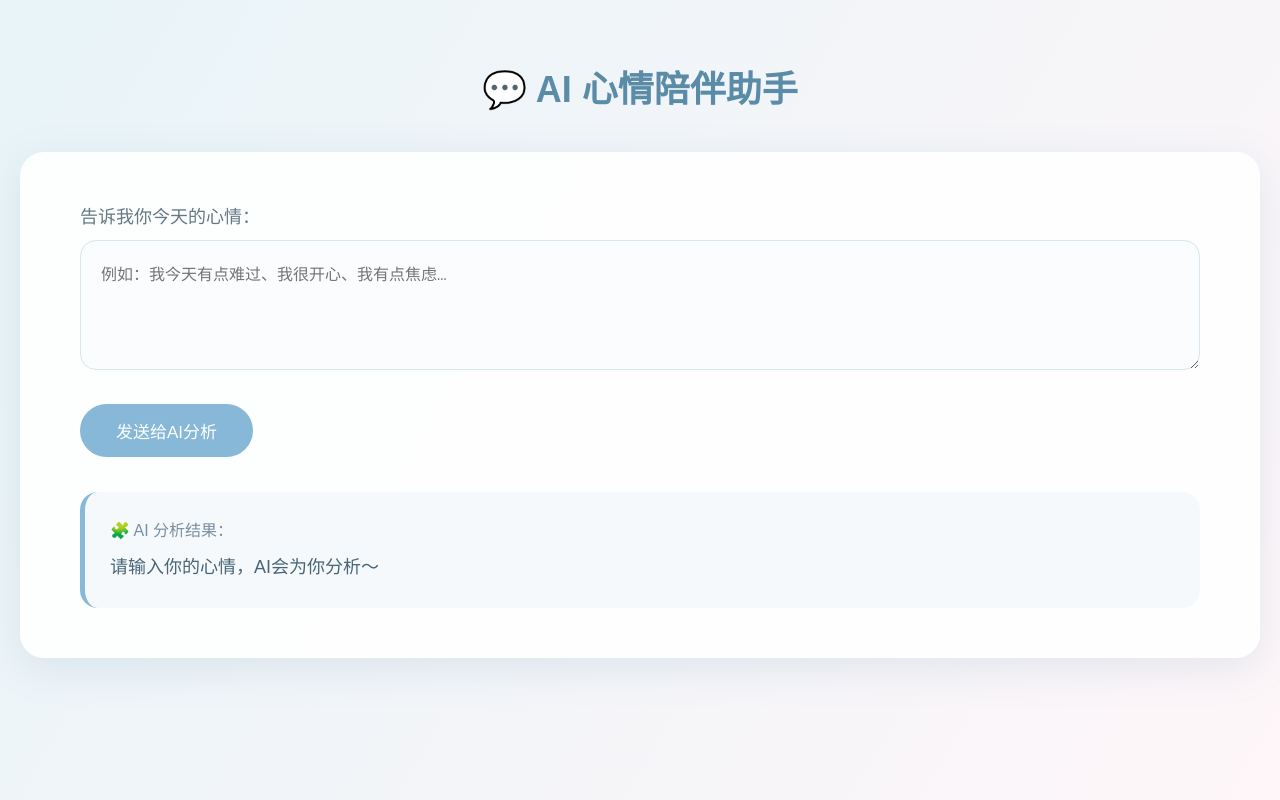
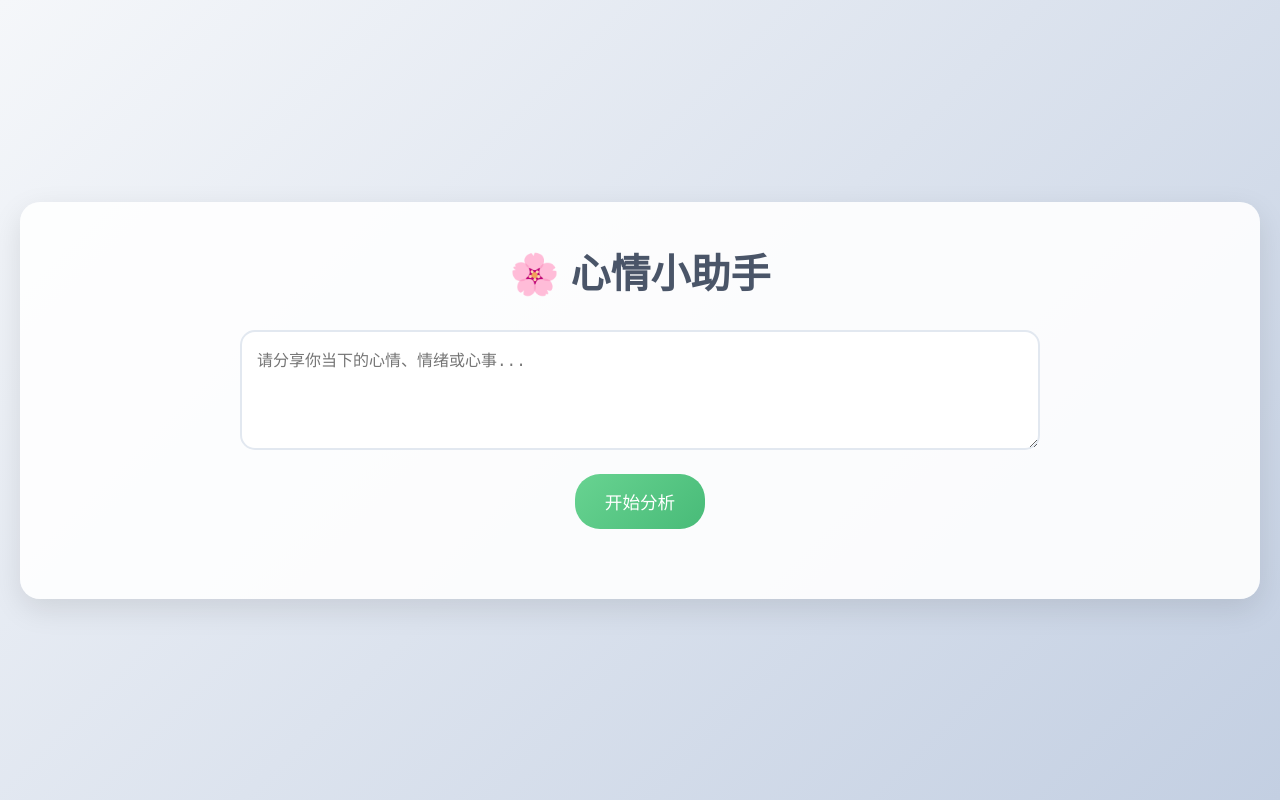
Before and after one commit to sumi07020803-cyber/test-vercel-site, a website: page index.html in a window 1280 px wide. Drawn offline with Linux system fonts and the light colour scheme.

Commit message:
AI生成心情分析网页

```diff
--- a/index.html
+++ b/index.html
@@ -3,160 +3,218 @@
 <head>
     <meta charset="UTF-8">
     <meta name="viewport" content="width=device-width, initial-scale=1.0">
-  <title>心情AI小助手 · 温柔陪伴</title>
+    <title>心情小助手</title>
     <style>
         * {
             margin: 0;
             padding: 0;
             box-sizing: border-box;
         }
-
         body {
-      font-family: "Microsoft YaHei", sans-serif;
-      background: linear-gradient(120deg, #e8f4f8, #fef6f9);
+            font-family: 'Arial', sans-serif;
+            background: linear-gradient(135deg, #f5f7fa 0%, #c3cfe2 100%);
             min-height: 100vh;
-      padding: 60px 20px;
+            display: flex;
+            justify-content: center;
+            align-items: center;
+            padding: 20px;
         }
-
-    /* 1440px 宽屏 */
         .container {
-      width: 1440px;
-      margin: 0 auto;
+            max-width: 1440px;
+            width: 100%;
+            background: rgba(255, 255, 255, 0.9);
+            border-radius: 20px;
+            box-shadow: 0 10px 30px rgba(0, 0, 0, 0.1);
+            padding: 40px;
+            text-align: center;
         }
-
-    .title {
-      text-align: center;
-      font-size: 36px;
-      color: #5a8ca8;
-      margin-bottom: 40px;
+        h1 {
+            color: #4a5568;
+            margin-bottom: 30px;
+            font-size: 2.5rem;
         }
-
-    .card {
-      background: rgba(255,255,255,0.9);
-      border-radius: 24px;
-      padding: 50px 60px;
-      box-shadow: 0 10px 40px rgba(90,140,168,0.15);
-    }
-
-    .chat-box {
+        .input-group {
             margin-bottom: 30px;
         }
-
-    label {
-      font-size: 18px;
-      color: #667885;
-      margin-bottom: 12px;
-      display: block;
+        textarea {
+            width: 100%;
+            max-width: 800px;
+            height: 120px;
+            padding: 15px;
+            border: 2px solid #e2e8f0;
+            border-radius: 15px;
+            font-size: 1rem;
+            resize: vertical;
+            outline: none;
+            transition: border-color 0.3s;
         }
-
-    #moodInput {
-      width: 100%;
-      height: 130px;
-      border: 1px solid #d8e6ee;
-      border-radius: 16px;
+        textarea:focus {
+            border-color: #68d391;
+        }
+        button {
+            background: linear-gradient(135deg, #68d391, #48bb78);
+            color: white;
+            border: none;
+            padding: 15px 30px;
+            border-radius: 25px;
+            font-size: 1.1rem;
+            cursor: pointer;
+            transition: transform 0.2s, box-shadow 0.2s;
+            margin-top: 20px;
+        }
+        button:hover {
+            transform: translateY(-2px);
+            box-shadow: 0 5px 15px rgba(72, 187, 120, 0.3);
+        }
+        button:disabled {
+            background: #a0aec0;
+            cursor: not-allowed;
+            transform: none;
+        }
+        .output {
+            margin-top: 30px;
             padding: 20px;
-      font-size: 16px;
-      background: #fafcfe;
-      outline: none;
+            background: #f7fafc;
+            border-radius: 15px;
+            border-left: 5px solid #68d391;
+            text-align: left;
+            max-width: 800px;
+            margin-left: auto;
+            margin-right: auto;
         }
-
-    #sendBtn {
-      padding: 14px 36px;
-      background: #87b8d8;
-      color: #fff;
-      border: none;
-      border-radius: 30px;
-      font-size: 17px;
-      cursor: pointer;
-      transition: 0.3s;
-    }
-
-    #sendBtn:hover {
-      background: #69a2c7;
-    }
-
-    /* AI 回复区域 */
-    .answer-box {
-      margin-top: 35px;
-      padding: 25px;
-      background: #f5f9fc;
-      border-radius: 18px;
-      border-left: 5px solid #87b8d8;
-    }
-
-    .answer-title {
-      font-size: 16px;
-      color: #7a8fa0;
+        .output h3 {
+            color: #2d3748;
             margin-bottom: 10px;
         }
-
-    #aiAnswer {
-      font-size: 18px;
-      color: #4a6577;
-      line-height: 1.8;
+        .output p {
+            color: #4a5568;
+            line-height: 1.6;
         }
-
-    /* 小于1440px自动适配 */
-    @media (max-width: 1440px) {
-      .container { width: 100%; }
+        .loading {
+            display: none;
+            text-align: center;
+            margin-top: 20px;
+        }
+        .spinner {
+            border: 4px solid #f3f3f3;
+            border-top: 4px solid #68d391;
+            border-radius: 50%;
+            width: 40px;
+            height: 40px;
+            animation: spin 1s linear infinite;
+            margin: 0 auto 10px;
+        }
+        @keyframes spin {
+            0% { transform: rotate(0deg); }
+            100% { transform: rotate(360deg); }
+        }
+        .error {
+            color: #e53e3e;
+            background: #fed7d7;
+            padding: 15px;
+            border-radius: 10px;
+            margin-top: 20px;
+            max-width: 800px;
+            margin-left: auto;
+            margin-right: auto;
+        }
+        @media (max-width: 768px) {
+            .container {
+                padding: 20px;
+            }
+            h1 {
+                font-size: 2rem;
+            }
+            textarea {
+                height: 100px;
+            }
+            button {
+                padding: 12px 25px;
+                font-size: 1rem;
+            }
         }
     </style>
 </head>
-
 <body>
     <div class="container">
-    <h2 class="title">💬 AI 心情陪伴助手</h2>
-
-    <div class="card">
-      <div class="chat-box">
-        <label>告诉我你今天的心情：</label>
-        <textarea id="moodInput" placeholder="例如：我今天有点难过、我很开心、我有点焦虑…"></textarea>
+        <h1>🌸 心情小助手</h1>
+        <div class="input-group">
+            <textarea id="moodInput" placeholder="请分享你当下的心情、情绪或心事..."></textarea>
+            <br>
+            <button id="analyzeBtn" onclick="analyzeMood()">开始分析</button>
         </div>
-
-      <button id="sendBtn" onclick="askAI()">发送给AI分析</button>
-
-      <div class="answer-box">
-        <div class="answer-title">🧩 AI 分析结果：</div>
-        <div id="aiAnswer">请输入你的心情，AI会为你分析～</div>
+        <div class="loading" id="loading">
+            <div class="spinner"></div>
+            <p>AI正在温柔地分析你的心情...</p>
         </div>
+        <div class="output" id="output" style="display: none;">
+            <h3>💕 AI的陪伴</h3>
+            <p id="responseText"></p>
+        </div>
+        <div class="error" id="error" style="display: none;">
+            <p id="errorText"></p>
         </div>
     </div>
 
     <script>
-    // 核心：调用免费AI接口分析心情
-    async function askAI() {
-      const text = document.getElementById("moodInput").value.trim();
-      const aiAnswer = document.getElementById("aiAnswer");
-
-      if (!text) {
-        aiAnswer.innerText = "请先输入你的心情哦～";
+        async function analyzeMood() {
+            const input = document.getElementById('moodInput').value.trim();
+            if (!input) {
+                showError('请先输入你的心情哦~');
                 return;
             }
 
-      aiAnswer.innerText = "AI正在思考中...";
+            const btn = document.getElementById('analyzeBtn');
+            const loading = document.getElementById('loading');
+            const output = document.getElementById('output');
+            const error = document.getElementById('error');
+
+            btn.disabled = true;
+            loading.style.display = 'block';
+            output.style.display = 'none';
+            error.style.display = 'none';
 
             try {
-        const response = await fetch("https://api.aifree.site/v1/chat", {
-          method: "POST",
-          headers: { "Content-Type": "application/json" },
+                const response = await fetch('https://api-inference.huggingface.co/models/microsoft/DialoGPT-medium', {
+                    method: 'POST',
+                    headers: {
+                        'Content-Type': 'application/json',
+                    },
                     body: JSON.stringify({
-            model: "gpt-3.5-turbo",
-            messages: [
-              {
-                role: "system",
-                content: "你是一个温柔的心情陪伴AI，用户告诉你心情，你要温柔分析原因，并给予安慰和鼓励，语气温暖、简短、治愈。"
+                        inputs: {
+                            past_user_inputs: [],
+                            generated_responses: [],
+                            text: `用户的心情：${input}。请作为温柔的AI助手，分析用户的情绪原因，提供安慰和陪伴。`
                         },
-              { role: "user", content: text }
-            ]
+                        parameters: {
+                            max_length: 200,
+                            temperature: 0.7,
+                            do_sample: true
+                        }
                     })
                 });
 
+                if (!response.ok) {
+                    throw new Error('AI服务暂时不可用，请稍后再试');
+                }
+
                 const data = await response.json();
-        aiAnswer.innerText = data.choices[0].message.content;
+                const aiResponse = data.generated_text || data[0]?.generated_text || '抱歉，我现在有点迷糊，但请记住，你并不孤单。';
 
+                document.getElementById('responseText').textContent = aiResponse;
+                output.style.display = 'block';
             } catch (err) {
-        aiAnswer.innerText = "AI暂时休息啦，你可以再试一次～";
+                showError('连接AI服务失败了，但请相信，一切都会好起来的。错误：' + err.message);
+            } finally {
+                btn.disabled = false;
+                loading.style.display = 'none';
             }
+        }
+
+        function showError(message) {
+            const error = document.getElementById('error');
+            document.getElementById('errorText').textContent = message;
+            error.style.display = 'block';
         }
     </script>
 </body>
```
Lines whose indentation alone changed are shown as unchanged.
